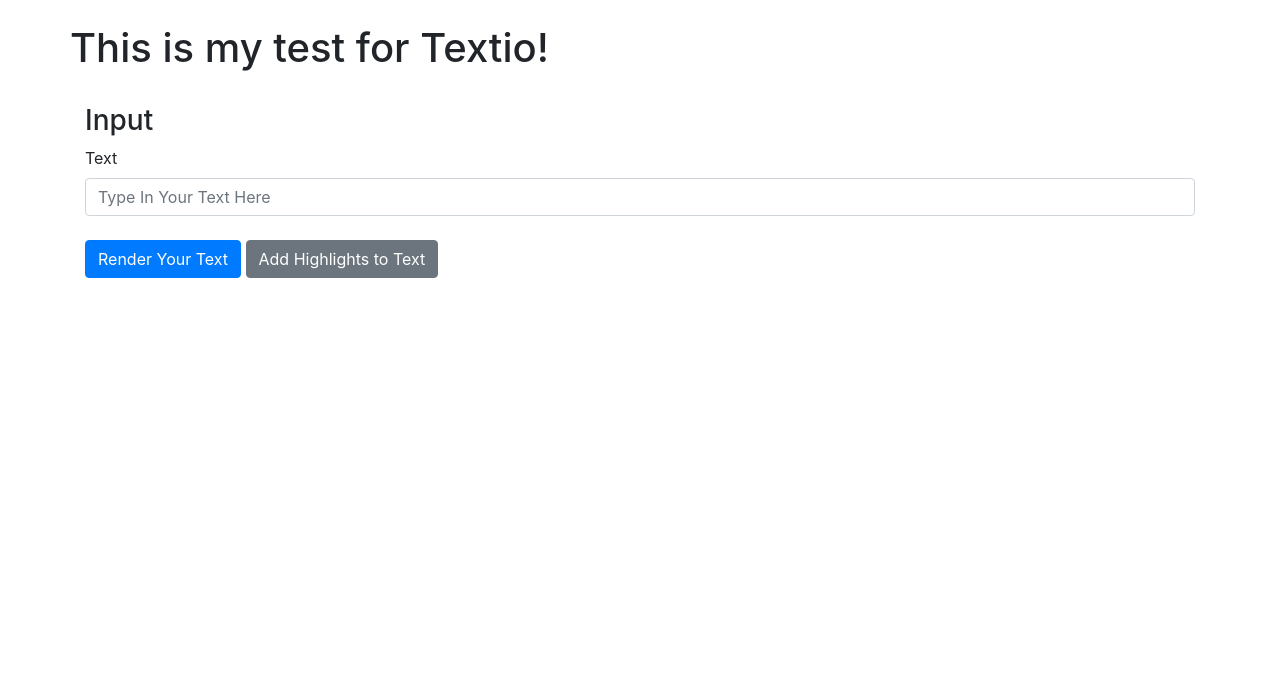
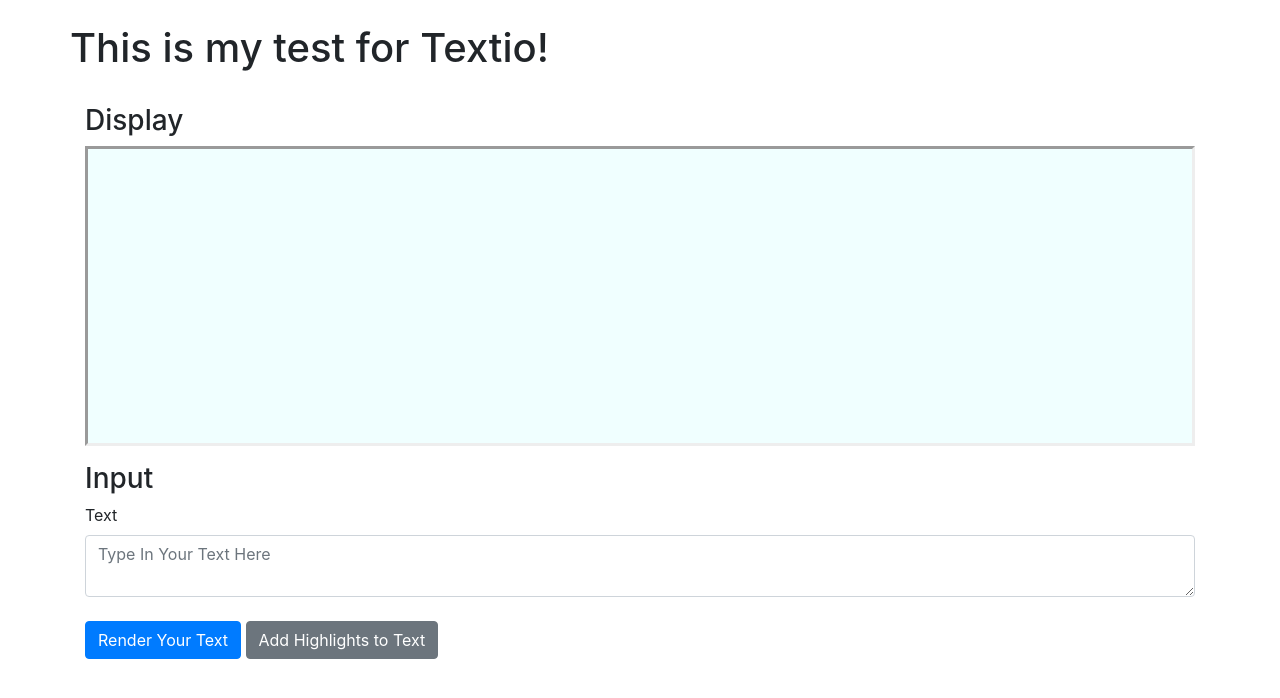
Before and after one commit to Brandoncyu/highlight-priority, a React (Create React App) app: page / in a window 1280 px wide. Shown: the top 698 px of the page. Built offline with nearby package versions, Linux system fonts and the light colour scheme.

Commit message:
made display component

```diff
--- a/src/App.css
+++ b/src/App.css
@@ -2,31 +2,9 @@
   text-align: center;
 }
 
-.App-logo {
-  animation: App-logo-spin infinite 20s linear;
-  height: 40vmin;
+#display {
+  height: 300px;
+  border-style: inset;
+  background-color: azure;
+  overflow-y: scroll;
 }
-
-.App-header {
-  background-color: #282c34;
-  min-height: 100vh;
-  display: flex;
-  flex-direction: column;
-  align-items: center;
-  justify-content: center;
-  font-size: calc(10px + 2vmin);
-  color: white;
-}
-
-.App-link {
-  color: #61dafb;
-}
-
-@keyframes App-logo-spin {
-  from {
-    transform: rotate(0deg);
-  }
-  to {
-    transform: rotate(360deg);
-  }
-}
--- a/src/App.js
+++ b/src/App.js
@@ -1,5 +1,6 @@
 import React, { Component } from 'react';
-import { Button, Form, Label, Input, FormText, Container, Row, Col } from 'reactstrap';
+import { Button, Form, Label, Input, Container, Row, Col } from 'reactstrap';
+import Display from './components/display'
 import Highlights from './components/highlights'
 import './App.css';
 
@@ -8,7 +9,9 @@
     super(props)
     this.state = {
       text: '',
-      highlights: []
+      highlights: [],
+      displayText: '',
+      displayHighlights: [],
     }
   }
 
@@ -40,22 +43,26 @@
   }
 
   submit = () =>{
-    console.log(this.state)
+    this.setState({
+      displayText: this.state.text,
+      displayHighlights: this.state.highlights,
+    })
   }
 
   render() {
     return (
       <Container>
-        <Row className="my-4">
-          <h1>This is my test for Textio!</h1>
-        </Row>
+        <Display
+          text={this.state.displayText}
+          highlights={this.state.displayHighlights}
+        />
         <Row>
           <Col>
             <h3>Input</h3>
             <Form>
               <Label htmlFor="user-text">Text</Label>
               <Input
-                type="text"
+                type="textarea"
                 name="user-text"
                 id="user-text"
                 placeholder="Type In Your Text Here"
@@ -75,7 +82,6 @@
             </Form>
           </Col>
         </Row>
-
       </Container>
     );
   }
--- /dev/null
+++ b/src/components/display.js
@@ -0,0 +1,20 @@
+import React from 'react';
+import { Row, Col } from 'reactstrap';
+
+const Display = (props) => {
+  return (
+    <div>
+      <Row className="my-4">
+        <h1>This is my test for Textio!</h1>
+      </Row>
+      <Row>
+        <Col>
+          <h3>Display</h3>
+          <p id="display">{props.text}</p>
+        </Col>
+      </Row>
+    </div>
+  );
+}
+
+export default Display;
```
Also changed, not shown: src/components/highlights.js (+2 -5 lines).
